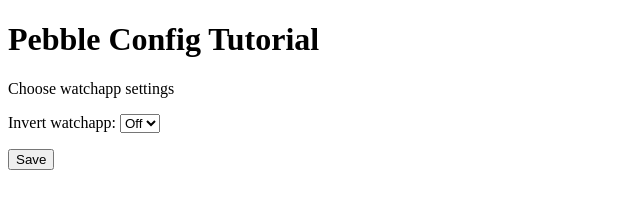
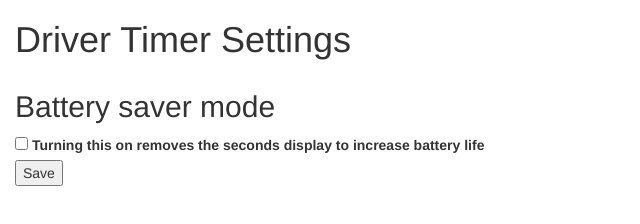
Before and after one commit to sephallen/DriverTimer, a plain HTML site: page index.html in a window 1280 px wide. Shown: the whole page, without its empty margins (0-640 px from the left). Drawn offline with nearby package versions, Linux system fonts and the light colour scheme.

Commit message:
Settings pages UI changes

```diff
--- a/index.html
+++ b/index.html
@@ -1,30 +1,54 @@
 <!DOCTYPE html>
-<html>
+<html lang="en">
   <head>
-    <title>Driver Timer Configuration</title>
+    <meta charset="utf-8">
+    <meta http-equiv="X-UA-Compatible" content="IE=edge">
+    <meta name="viewport" content="width=device-width, initial-scale=1">
+    <title>Driver Timer Settings</title>
+
+    <!-- Latest compiled and minified CSS -->
+    <link rel="stylesheet" href="https://maxcdn.bootstrapcdn.com/bootstrap/3.3.2/css/bootstrap.min.css">
+
   </head>
   <body>
-    <h1>Pebble Config Tutorial</h1>
-    <p>Choose watchapp settings</p>
 
-    <p>Invert watchapp:
-    <select id="seconds_select">
-      <option value="off">Off</option>
-      <option value="on">On</option>
-    </select>
-    </p>
+    <div class="container-fluid">
 
-    <p>
+      <h1>Driver Timer Settings</h1>
+
+      <div class="row">
+
+        <div class="col-xs-12">
+
+          <h2>Battery saver mode</h2>
+          <div class="radio_seconds">
+            <label>
+              <input type="checkbox" name="seconds_check" id="seconds_select" value="seconds_value">
+              Turning this on removes the seconds display to increase battery life
+            </label>
+          </div>
+
           <button id="save_button">Save</button>
-    </p>
 
+        </div>
+
+      </div>
+
+    </div>
+
+    </div>
+
+    <!-- jQuery (recessary for Bootstrap's JavaScript plugins) -->
+    <script src="https://ajax.googleapis.com/ajax/libs/jquery/1.11.2/jquery.min.js"></script>
+    <!-- Latest compiled and minified JavaScript -->
+    <script src="https://maxcdn.bootstrapcdn.com/bootstrap/3.3.2/js/bootstrap.min.js"></script>
     <script>
       //Setup to allow easy adding more options later
       function saveOptions() {
-        var invertSelect = document.getElementById("seconds_select");
+        var secondsSelect = document.getElementById("seconds_select");
 
         var options = {
-          "seconds": invertSelect.options[invertSelect.selectedIndex].value
+          "seconds": secondsSelect.value
         }
 
         return options;
@@ -42,6 +66,5 @@
       },
       false);
     </script>
-
   </body>
 </html>
```
Lines whose indentation alone changed are shown as unchanged.
